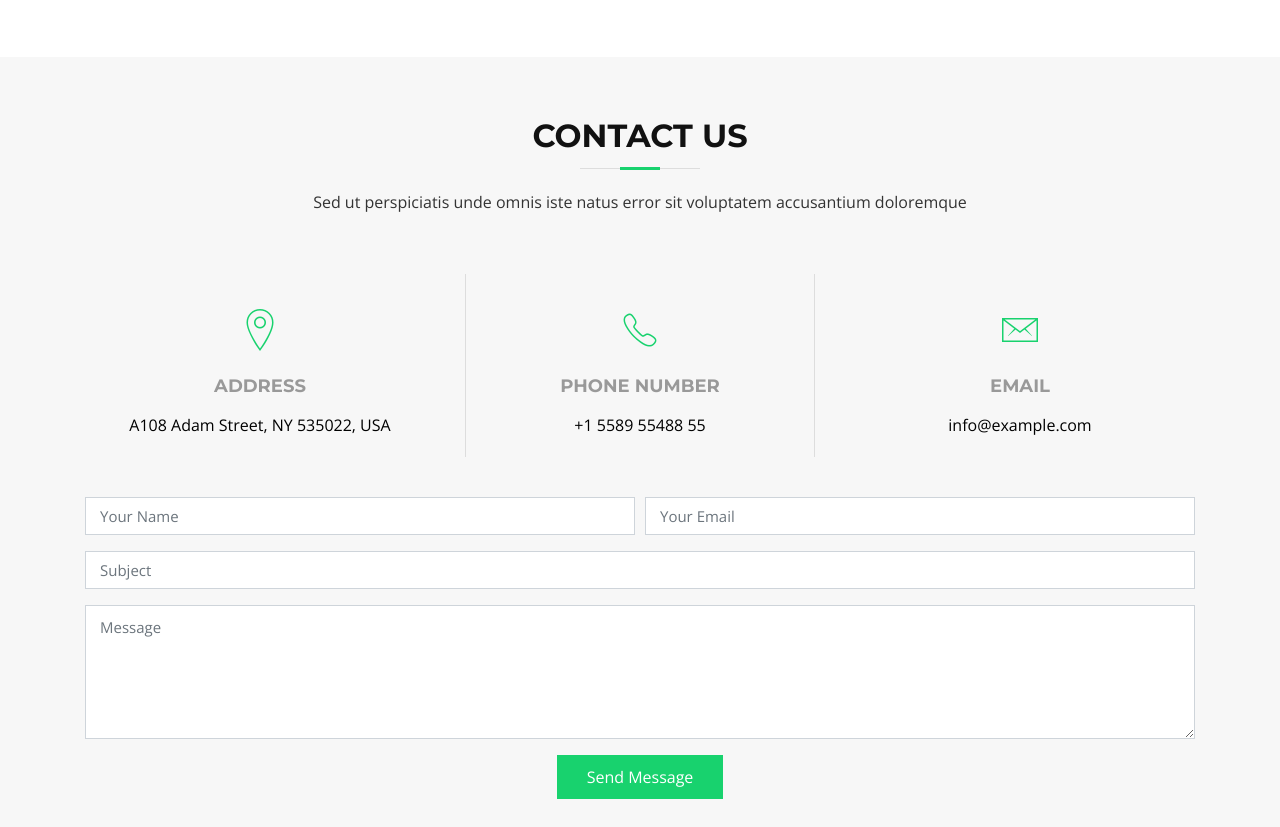
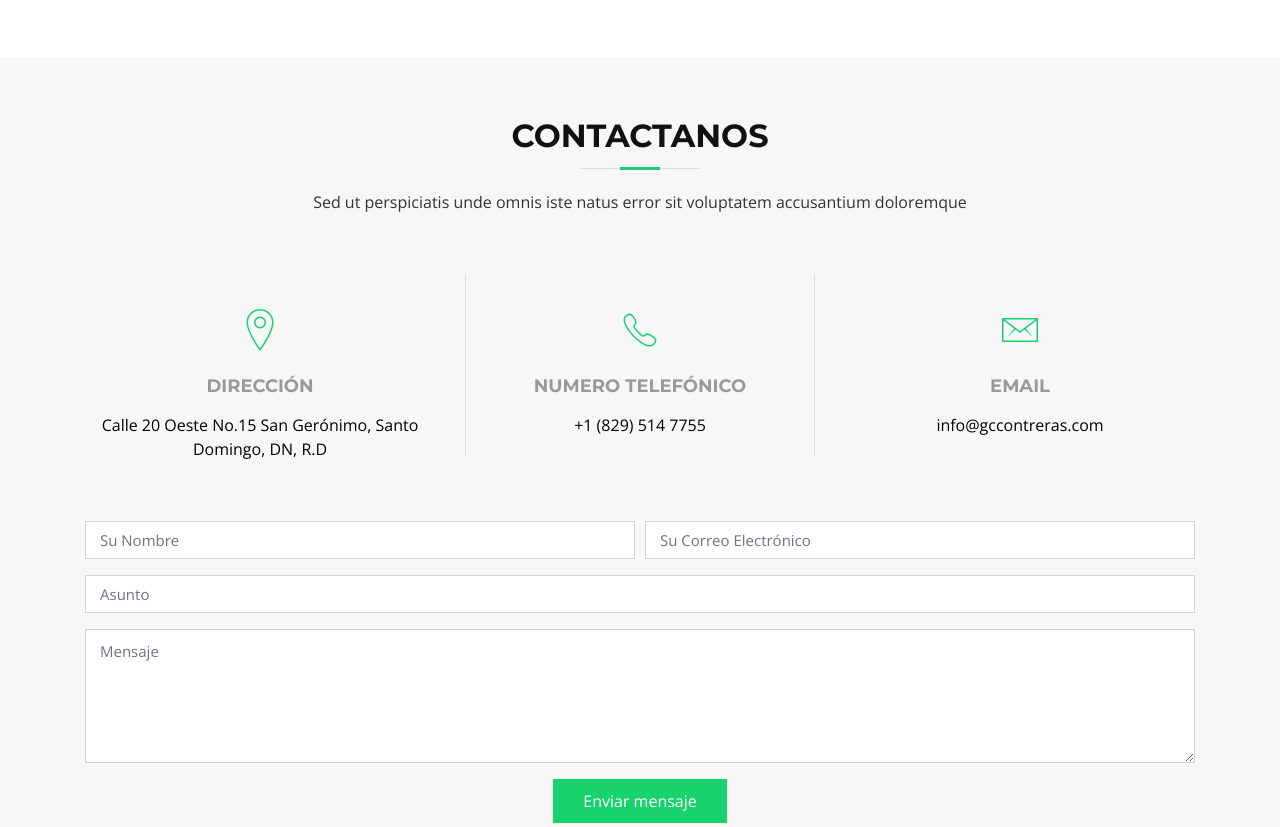
Before and after one commit to gccontreras/gccontreras.github.io, a plain HTML site: page index.html in a window 1280 px wide. Shown: the part 7491-8318 px from the top of the page. Drawn offline with nearby package versions, Linux system fonts and the light colour scheme; files whose address does not match are found by name.

Commit message:
updating contact info and form to spanish

```diff
--- a/index.html
+++ b/index.html
@@ -854,7 +854,7 @@
       <div class="container">
 
         <div class="section-header">
-          <h3>Contact Us</h3>
+          <h3>Contactanos</h3>
           <p>Sed ut perspiciatis unde omnis iste natus error sit voluptatem accusantium doloremque</p>
         </div>
 
@@ -863,16 +863,16 @@
           <div class="col-md-4">
             <div class="contact-address">
               <i class="ion-ios-location-outline"></i>
-              <h3>Address</h3>
-              <address>A108 Adam Street, NY 535022, USA</address>
+              <h3>Dirección</h3>
+              <address>Calle 20 Oeste No.15 San Gerónimo, Santo Domingo, DN, R.D</address>
             </div>
           </div>
 
           <div class="col-md-4">
             <div class="contact-phone">
               <i class="ion-ios-telephone-outline"></i>
-              <h3>Phone Number</h3>
-              <p><a href="tel:+155895548855">+1 5589 55488 55</a></p>
+              <h3>Numero Telefónico</h3>
+              <p><a href="tel:+18295147755">+1 (829) 514 7755</a></p>
             </div>
           </div>
 
@@ -880,35 +880,35 @@
             <div class="contact-email">
               <i class="ion-ios-email-outline"></i>
               <h3>Email</h3>
-              <p><a href="mailto:info@example.com">info@example.com</a></p>
+              <p><a href="mailto:info@gccontreras.com">info@gccontreras.com</a></p>
             </div>
           </div>
 
         </div>
 
         <div class="form">
-          <div id="sendmessage">Your message has been sent. Thank you!</div>
+          <div id="sendmessage">Su mensaje ha sido enviado, gracias</div>
           <div id="errormessage"></div>
           <form action="" method="post" role="form" class="contactForm">
             <div class="form-row">
               <div class="form-group col-md-6">
-                <input type="text" name="name" class="form-control" id="name" placeholder="Your Name" data-rule="minlen:4" data-msg="Please enter at least 4 chars" />
+                <input type="text" name="name" class="form-control" id="name" placeholder="Su Nombre" data-rule="minlen:4" data-msg="Favor ingrese al menos 4 caracteres" />
                 <div class="validation"></div>
               </div>
               <div class="form-group col-md-6">
-                <input type="email" class="form-control" name="email" id="email" placeholder="Your Email" data-rule="email" data-msg="Please enter a valid email" />
+                <input type="email" class="form-control" name="email" id="email" placeholder="Su Correo Electrónico" data-rule="email" data-msg="Favor ingresar un correo válido" />
                 <div class="validation"></div>
               </div>
             </div>
             <div class="form-group">
-              <input type="text" class="form-control" name="subject" id="subject" placeholder="Subject" data-rule="minlen:4" data-msg="Please enter at least 8 chars of subject" />
+              <input type="text" class="form-control" name="subject" id="subject" placeholder="Asunto" data-rule="minlen:8" data-msg="favor ingresar al menos 8 caracteres en el asunto" />
               <div class="validation"></div>
             </div>
             <div class="form-group">
-              <textarea class="form-control" name="message" rows="5" data-rule="required" data-msg="Please write something for us" placeholder="Message"></textarea>
+              <textarea class="form-control" name="message" rows="5" data-rule="required" data-msg="Favor escribir algo para nosotros" placeholder="Mensaje"></textarea>
               <div class="validation"></div>
             </div>
-            <div class="text-center"><button type="submit">Send Message</button></div>
+            <div class="text-center"><button type="submit">Enviar mensaje</button></div>
           </form>
         </div>
 
```
